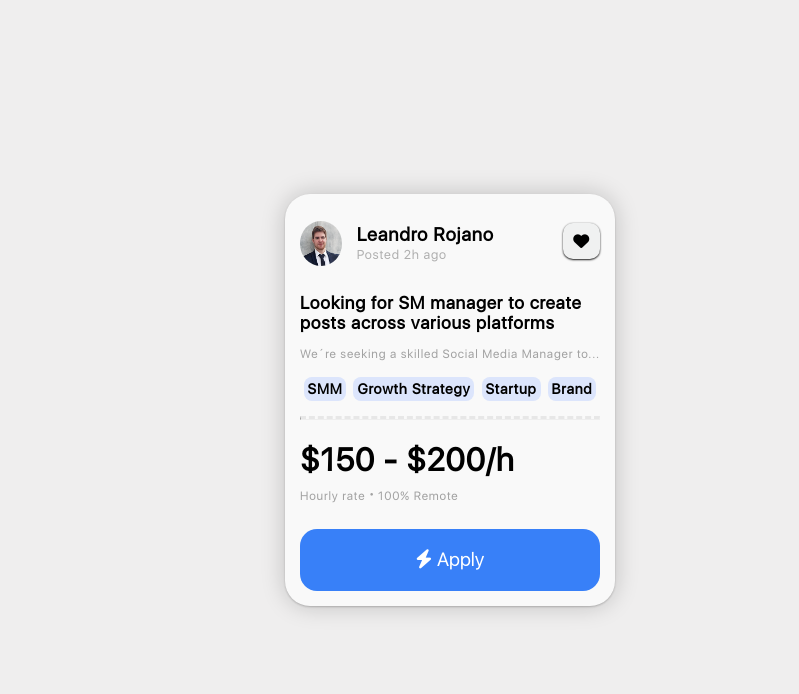
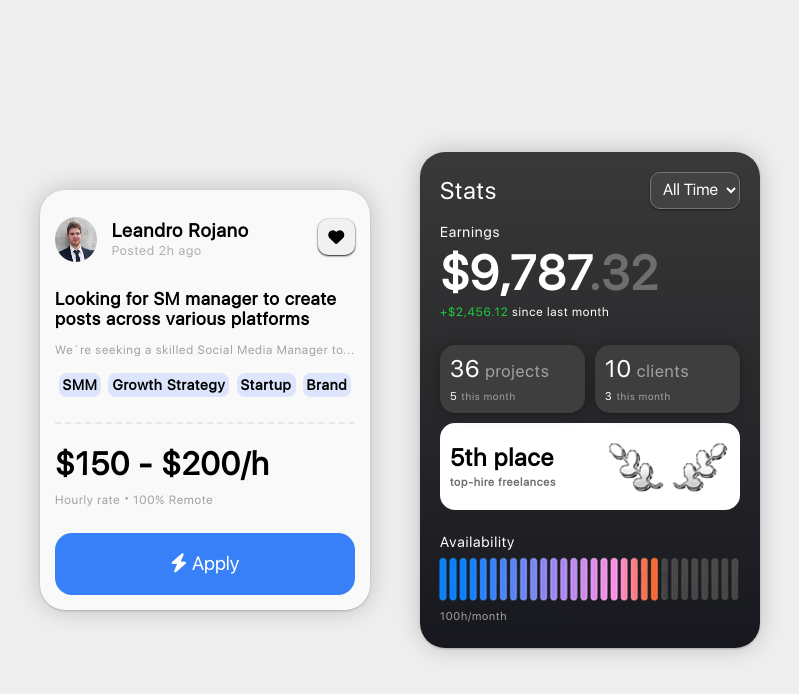
Before and after one commit to leoito88/masonry-grid-boxes, a plain HTML site: page index.html in a window 1280 px wide. Shown: the whole page, without its empty margins (190-989 px from the left). Drawn offline with Linux system fonts and the light colour scheme.

Commit message:
Finalización de tarjeta 2 y se hicieron algunos retoques en la tarjeta 1

```diff
--- a/css/styles.css
+++ b/css/styles.css
@@ -12,6 +12,7 @@ body{
     height: 100vh;
     font-family: 'SanFrancisco', system-ui, -apple-system, BlinkMacSystemFont, 'Segoe UI', Roboto, Oxygen, Ubuntu, Cantarell, 'Open Sans', 'Helvetica Neue', sans-serif;
     letter-spacing: 0.05em;
+    gap: 50px;
 }
 
 /* Card 1 Social Start */
@@ -32,6 +33,7 @@ body{
 .social img{
     width: 17%;
     border-radius: 50%;
+    cursor: pointer;
 }
 
 .social h1{
@@ -77,6 +79,7 @@ body{
     padding: 10px;
     border-radius: 10px;
     margin-top: -4px;
+    transition: background-color 1s ease;
 }
 
 .title i:hover{
@@ -130,12 +133,14 @@ body{
     border-radius: 8px;
     font-weight: 600;
     font-size: 0.9em;
+    cursor: pointer;
 }
 
 
 hr{
-    margin-top: 15px;
-    border-top: 3px dashed rgb(231, 231, 231);
+    margin-top: 25px;
+    border: none;
+    border-top: 2px dashed rgb(231, 231, 231);
 }
 
 button{
@@ -148,6 +153,187 @@ button{
     font-size: 1.2em;
     font-weight: 400;
     margin-top: 10px;
+    cursor: pointer;
+    transition: background-color 0.3s ease;
+}
+
+button:hover{
+    background-color: #3270dd;
 }
 
 /* Card 1 Social Ends */
+/* ------------------ */
+/* Card 2 Stats Start */
+
+.stats{
+    width: 300px;
+    /* height: 200px; */
+    color: #fff;
+    background-image: linear-gradient(180deg, #393939, #17181e);
+    border-radius: 25px;
+    padding: 20px;
+    display: flex;
+    justify-content: center;
+    flex-direction: column;
+    box-shadow: 0px 0px 25px rgba(0, 0, 0, 0.2), 0px 1px 2px rgba(0, 0, 0, 0.2);
+}
+
+.stats h2{
+    margin: 0;
+    font-weight: 500;
+}
+
+select{
+    background-color: #424242;
+    color: #fff;
+    padding: 6px 0px 8px 8px;
+    border-radius: 10px;
+    box-shadow: 0px 1px 2px rgba(0, 0, 0, 0.5);
+}
+
+.earnings h5{
+    font-weight: 400;
+    margin: 15px 0 0px 0;
+    font-size: 0.9em;
+}
+
+.earnings h1{
+    font-weight: 600;
+    margin: 5px 0 0 0;
+    font-size: 3em;
+}
+
+.earnings h6{
+    font-weight: 300;
+    margin: 5px 0 0px 0;
+    font-size: 0.75em;
+}
+
+.earnings h1 span{
+    color: #6f6e6e;
+}
+
+.earnings h6 span{
+    color: #21cf3c;
+}
+
+.card-group-up{
+    display: flex;
+    gap: 10px;
+    margin: 0;
+}
+
+.projects ,.clients{
+    background-color: #3f3e3e;
+    border-radius: 15px;
+    padding: 10px;
+    margin: 25px 0 10px 0;
+    width: 50%;
+    box-shadow: 0px 0px 15px rgba(0, 0, 0, 0.2), 0px 1px 2px rgba(0, 0, 0, 0.2);
+}
+
+.projects:hover ,.clients:hover{
+    background-color: #505050;
+    transition: background-color 1s ease;
+    cursor: pointer;
+}
+
+.projects h2, .clients h2{
+    font-weight: 500;
+    margin: 0 0;
+}
+
+.projects h2 span, .clients h2 span{
+    font-size: 0.7em;
+    padding-left: 5px;
+    color: #a2a2a2;
+    margin: 0 0 0 0;
+    font-weight: 500;
+}
+
+.projects h5 , .clients h5{
+    font-weight: 400;
+    margin: 8px 0 0 0;
+    font-size: 0.7em;
+
+}
+
+.projects h5 span, .clients h5 span{
+    font-size: 0.9em;
+    padding-left: 1px;
+    margin: 0 0 0 0;
+    color: #a2a2a2;
+}
+
+.place{
+    background-color: #fff;
+    color: #000;
+    border-radius: 15px;
+    display: flex;
+    justify-content: space-between;
+    padding: 7px 7px 7px 0;
+    margin: 0 0;
+}
+
+.place:hover{
+    background-color: #dbd9f8;
+    transition: background-color 1s ease;
+    cursor: pointer;
+}
+
+.place-right, .place-left{
+    width: 50%;
+    display: flex;
+    align-items: center;
+}
+
+.place-left{
+    display: flex;
+    flex-direction: column;
+    align-items: start;
+    justify-content: center;
+    padding: 0 10px;
+}
+
+.place-right img{
+    width: 100%;
+}
+
+.place-left h1{
+    margin: 0;
+    font-size: 1.5em;
+}
+
+.place-left h5{
+    margin: 5px 0 0 0;
+    font-size: 0.7em;
+    color: #6f6e6e;
+    font-weight: 600;
+}
+
+.barra img{
+    width: 105%;
+    margin: -20px -8px -8px -8px;
+}
+
+.avail h5{
+    font-weight: 500;
+    font-size: 0.9em;
+}
+
+.avail h6{
+    font-weight: 500;
+    font-size: 0.7em;
+    margin: 10px 0 5px 0;
+    color: #a2a2a2;
+}
+
+/* Card 2 Stats Ends */
+/* ----------------- */
+/* Card 3 Join Now Starts */
+
+/* Card 3 Join Now Ends */
+/* ----------------- */
+/* Card 4 Income Starts */
+
+/* Card 4 Income Now Ends */
--- a/index.html
+++ b/index.html
@@ -37,7 +37,47 @@
     </section>
 
     <section class="stats">
-
+        <div class="title">
+            <h2>Stats</h2>
+                <select name="time" id="time">
+                    <option value="All">All Time</option>
+                    <option value="Annually">Annually</option>
+                    <option value="Monthly">Monthly</option>
+                </select>
+        </div>
+        <div class="earnings">
+            <h5>Earnings</h5>
+            <h1>$9,787<span>.32</span></h1>
+            <h6><span>+$2,456.12</span> since last month</h6>
+        </div>
+        <div class="cards-group">
+            <div class="card-group-up">
+                <div class="projects">
+                    <h2>36<span>projects</span></h2>
+                    <h5>5<span> this month</span></h5>
+                </div>
+                <div class="clients">
+                    <h2>10<span>clients</span></h2>
+                    <h5>3<span> this month</span></h5>
+                </div>
+            </div>
+            <div class="place">
+                <div class="place-left">
+                    <h1>5th place</h1>
+                    <h5>top-hire freelances</h5>
+                </div>
+                <div class="place-right">
+                    <img src="img/laurel.png" alt="laurel">
+                </div>
+            </div>
+        </div>
+        <div class="avail">
+            <h5>Availability</h5>
+            <div class="barra">
+                <img src="img/barra.png" alt="">
+            </div>
+            <h6>100h/month</h6>
+        </div>
     </section>
 
     <section class="join-now">
```
Also changed, not shown: img/barra.png (added), img/laurel.png (added).
